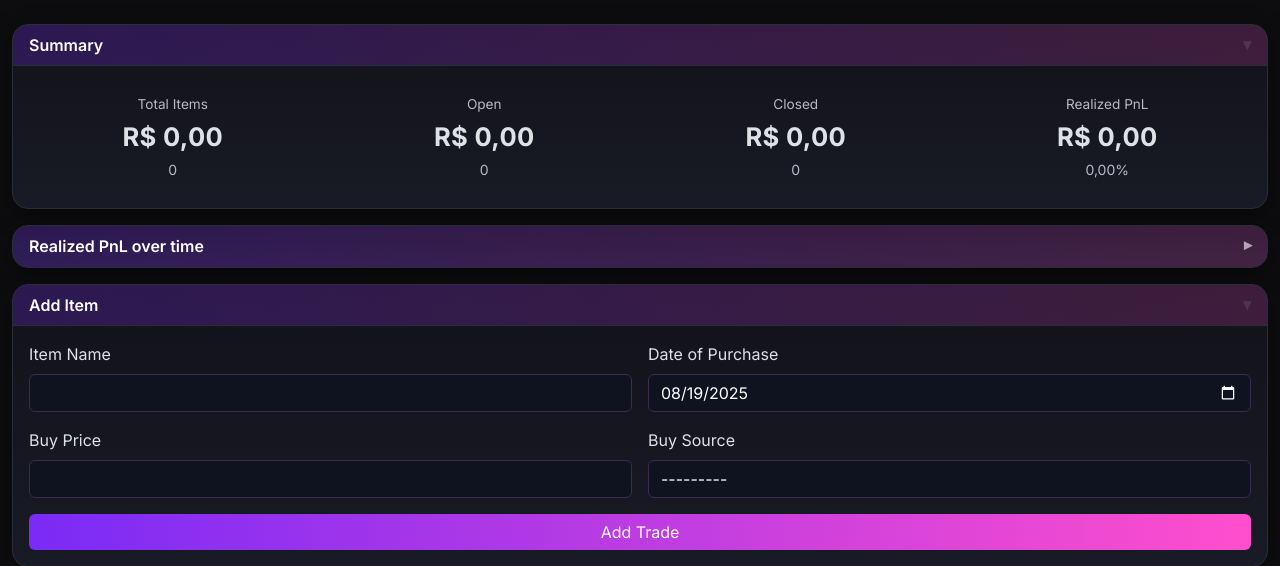
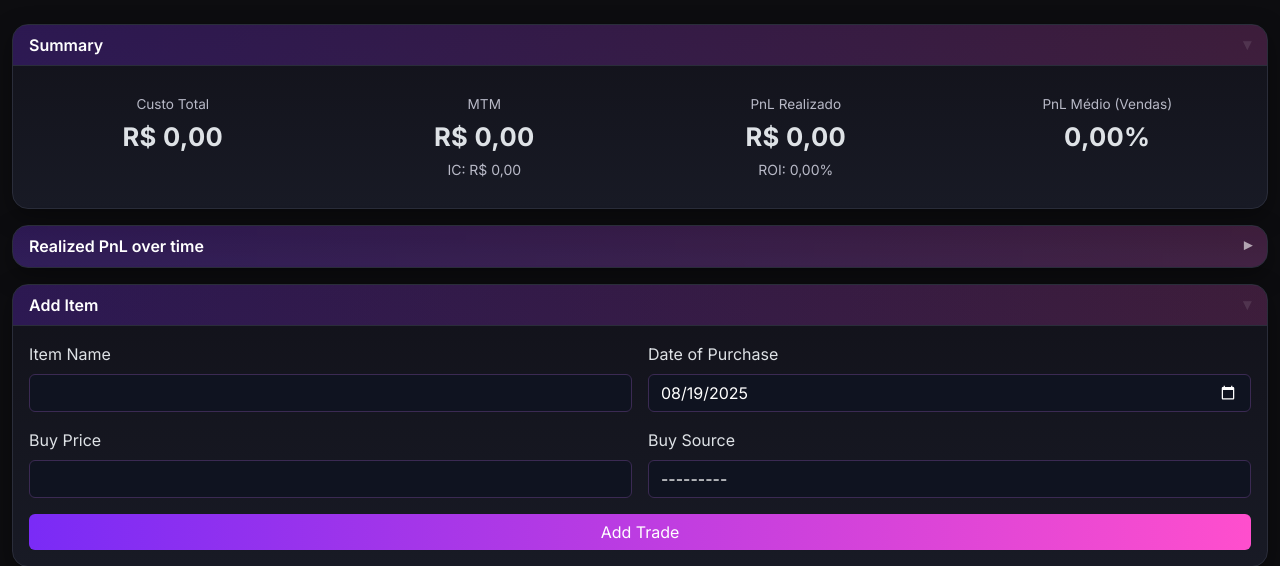
Before and after one commit to FCancella/Skins-Trading-Tracker, a Django app: page / in a window 1280 px wide. Shown: the part 57-623 px from the top of the page. Run offline with Django 4.2, Linux system fonts and the light colour scheme; the visitor is signed in with stand-in values (Sample User, id 1); data that the repository does not hold is empty.

Commit message:
Adjust metrics

```diff
--- a/static/styles.css
+++ b/static/styles.css
@@ -138,6 +138,18 @@ body{
   border: 1px solid rgba(122,43,246,.55);
 }
 
+.badge.status-open{
+  /* same pill look everywhere */
+  border-radius: 999px;
+  padding: .4rem .65rem;
+  font-weight: 600;
+
+  /* explicit colors so it's deterministic */
+  background: rgba(255,78,205,.25);   /* purple glass */
+  color: #e9dcff;
+  border: 1px solid rgba(255,78,205,.55);
+}
+
 /* Optional: identical hover for both Closed and Edit */
 .badge.status-closed:hover{
   filter: brightness(.96);
--- a/trades/templates/trades/index.html
+++ b/trades/templates/trades/index.html
@@ -12,24 +12,22 @@
         <div class="card-body">
           <div class="row text-center">
             <div class="col-6 col-md-3 kpi">
-              <div class="lbl">Total Items</div>
-              <div class="val">{{ summary.total_items_value|currency_brl }}</div>
-              <small class="text-muted-2">{{ summary.total_items_amnt }}</small>
+              <div class="lbl">Custo Total</div>
+              <div class="val">{{ summary.cost_basis|currency_brl }}</div>
             </div>
             <div class="col-6 col-md-3 kpi">
-              <div class="lbl">Open</div>
-              <div class="val">{{ summary.open_positions_value|currency_brl }}</div>
-              <small class="text-muted-2">{{ summary.open_positions_amnt }}</small>
+              <div class="lbl">MTM</div>
+              <div class="val">{{ summary.mtm_value|currency_brl }}</div>
+              <small class="text-muted-2">IC: {{ summary.invested|currency_brl }}</small>
             </div>
             <div class="col-6 col-md-3 kpi">
-              <div class="lbl">Closed</div>
-              <div class="val">{{ summary.closed_positions_value|currency_brl }}</div>
-              <small class="text-muted-2">{{ summary.closed_positions_amnt }}</small>
+              <div class="lbl">PnL Realizado</div>
+              <div class="val">{{ summary.realized_pnl_value|currency_brl }}</div>
+              <small class="text-muted-2">ROI: {{ summary.roi_percent|pct }}</small>
             </div>
             <div class="col-6 col-md-3 kpi">
-              <div class="lbl">Realized PnL</div>
-              <div class="val">{{ summary.total_realized_pnl|currency_brl }}</div>
-              <small class="text-muted-2">{{ summary.total_realized_pnl_pct|pct }}</small>
+              <div class="lbl">PnL Médio (Vendas)</div>
+              <div class="val">{{ summary.average_pnl_percent|pct }}</div>
             </div>
           </div>
         </div>
--- a/trades/views.py
+++ b/trades/views.py
@@ -7,12 +7,14 @@ statistics for the portfolio. The main page (`index`) brings together all
 components into a single responsive layout.
 """
 from __future__ import annotations
+from decimal import Decimal
 
 from django.contrib.auth import login
 from django.contrib.auth.forms import UserCreationForm
 from django.contrib.auth.decorators import login_required
 
-from django.db.models import F, Sum
+from django.db.models import F, Sum, Value
+from django.db.models.functions import Coalesce
 from django.http import HttpRequest, HttpResponse
 from django.shortcuts import redirect, render
 from django.utils import timezone
@@ -24,110 +26,111 @@ from .models import Trade, Investment
 def index(request: HttpRequest) -> HttpResponse:
     """Serve the single-page app: summary, add form, and portfolio table."""
 
-    # Handle adding a new trade
-    if request.method == "POST" and request.POST.get("action") == "add":
-        add_form = TradeForm(request.POST)
-        if add_form.is_valid():
-            add_form.save(owner=request.user)
-            return redirect("index")
+    if request.method == "POST":
+        action = request.POST.get("action")
+        if action == "add":
+            add_form = TradeForm(request.POST)
+            if add_form.is_valid():
+                add_form.save(owner=request.user)
+                return redirect("index")
+        elif action == "sell":
+            trade_id = request.POST.get("trade_id")
+            trade = Trade.objects.get(pk=trade_id, owner=request.user)
+            form = SellTradeForm(request.POST, instance=trade)
+            if form.is_valid():
+                form.save()
+                return redirect("index")
+        elif action == "edit":
+            trade_id = request.POST.get("trade_id")
+            trade = Trade.objects.get(pk=trade_id, owner=request.user)
+            form = TradeForm(request.POST, instance=trade)
+            if form.is_valid():
+                form.save(owner=request.user)
+                return redirect("index")
+        elif action == "invest":
+            investment_form = InvestmentForm(request.POST)
+            if investment_form.is_valid():
+                investment_form.save(owner=request.user)
+                return redirect("index")
 
-    # Handle updating an existing trade's sell details
-    elif request.method == "POST" and request.POST.get("action") == "sell":
-        trade_id = request.POST.get("trade_id")
-        trade = Trade.objects.get(pk=trade_id, owner=request.user)
-        form = SellTradeForm(request.POST, instance=trade)
-        if form.is_valid():
-            form.save()
-            return redirect("index")
-
-    # Handle editing an existing trade
-    elif request.method == "POST" and request.POST.get("action") == "edit":
-        trade_id = request.POST.get("trade_id")
-        trade = Trade.objects.get(pk=trade_id, owner=request.user)
-        form = TradeForm(request.POST, instance=trade)
-        if form.is_valid():
-            # The owner is already set on the instance, so we don't need to pass it to save()
-            form.save(owner=request.user)
-            return redirect("index")
-
-    # Handle adding a new investment
-    elif request.method == "POST" and request.POST.get("action") == "invest":
-        investment_form = InvestmentForm(request.POST)
-        if investment_form.is_valid():
-            investment_form.save(owner=request.user)
-            return redirect("index")
-
-    # GET request – render the page
+    # --- GET Request and Summary Calculations ---
     trades = Trade.objects.filter(owner=request.user).order_by("-date_of_purchase")
     investments = Investment.objects.filter(owner=request.user)
-
     today = timezone.localdate()
 
     open_qs = trades.filter(sell_price__isnull=True)
     closed_qs = trades.filter(sell_price__isnull=False)
 
-    # Cost basis (buy totals)
-    agg_total = trades.aggregate(buy_sum=Sum("buy_price"))
-    agg_open = open_qs.aggregate(buy_sum=Sum("buy_price"))
-    agg_closed = closed_qs.aggregate(sell_sum=Sum("sell_price"))
-    total_investment = investments.aggregate(total=Sum("amount"))["total"] or 0.0
+    # 1. Custo (Cost Basis)
+    cost_basis = trades.aggregate(total=Coalesce(Sum("buy_price"), Value(Decimal('0.0'))))['total']
 
-    total_items_value = agg_total["buy_sum"] or 0.0
-    open_positions_value = agg_open["buy_sum"] or 0.0
-    closed_positions_value = agg_closed["sell_sum"] or 0.0
+    # 2. PnL Realizado (Realized PnL)
+    realized_pnl_value = closed_qs.aggregate(
+        pnl=Coalesce(Sum(F("sell_price") - F("buy_price")), Value(Decimal('0.0')))
+    )['pnl']
 
-    # Realized PnL (R$)
-    realized_pnl_value = closed_qs.aggregate(
-        pnl_sum=Sum(F("sell_price") - F("buy_price"))
-    )["pnl_sum"] or 0.0
+    # 3. PnL Médio (para itens vendidos)
+    closed_aggregates = closed_qs.aggregate(
+        buy_sum=Coalesce(Sum("buy_price"), Value(Decimal('0.0'))),
+        sell_sum=Coalesce(Sum("sell_price"), Value(Decimal('0.0')))
+    )
+    closed_buy_sum = closed_aggregates['buy_sum']
+    closed_sell_sum = closed_aggregates['sell_sum']
 
-    # Calculate daily PnL for the graph, then a running total
+    average_pnl_factor = (closed_sell_sum / closed_buy_sum) if closed_buy_sum > 0 else Decimal('1.0')
+    average_pnl_percent = (average_pnl_factor - 1) * 100
+
+    # 4. MTM (Mark to Market)
+    mtm_value = Decimal('0.0')
+    for trade in trades:
+        if trade.sell_price is not None:
+            mtm_value += trade.sell_price
+        else:
+            # Estima o valor do item aberto usando o PnL médio dos itens fechados
+            mtm_value += trade.buy_price * (average_pnl_factor * Decimal(0.8))
+
+    # Outras métricas
+    total_investment = investments.aggregate(total=Coalesce(Sum("amount"), Value(Decimal('0.0'))))["total"]
+
+    # PnL Total % (ROI sobre o investimento)
+    roi_percent = (realized_pnl_value / total_investment * 100) if total_investment > 0 else Decimal('0.0')
+
+
+    summary = {
+        "cost_basis": float(cost_basis),
+        "invested": float(total_investment),
+        "realized_pnl_value": float(realized_pnl_value),
+        "average_pnl_percent": float(average_pnl_percent),
+        "mtm_value": float(mtm_value),
+        "roi_percent": float(roi_percent)
+    }
+
+    # --- Chart Data (sem alterações) ---
     daily_pnl = list(
         closed_qs
         .values(date=F('date_sold'))
         .annotate(daily_pnl=Sum(F('sell_price') - F('buy_price')))
         .order_by('date')
     )
-
-    # Calculate accumulated PnL
     accumulated_pnl = 0.0
     pnl_data = []
     for pnl in daily_pnl:
         if pnl['date'] is None: continue
         pnl['daily_pnl'] = float(pnl['daily_pnl'])
-        pnl['date'] = pnl['date'].strftime("%Y-%m-%d")  # convert date to string
-
         accumulated_pnl += pnl['daily_pnl']
         pnl_data.append({
-            'date': pnl['date'],
+            'date': pnl['date'].strftime("%Y-%m-%d"),
             'pnl': accumulated_pnl,
         })
 
-    # Attach the correct form for each trade, and set the stale purchase flag.
+    # --- Form preparation (sem alterações) ---
     for t in trades:
-        t.is_stale_purchase = bool(t.date_of_purchase and
-                                   (today - t.date_of_purchase).days >= 7 and
-                                   t.sell_price is None)
+        t.is_stale_purchase = bool(t.date_of_purchase and (today - t.date_of_purchase).days >= 7)
         if t.sell_price is None:
-            # For open trades, attach the sell form
             t.edit_form = SellTradeForm(instance=t)
         else:
-            # For closed trades, attach the full trade form
             t.edit_form = TradeForm(instance=t)
 
-    summary = {
-        "total_items_amnt": trades.count(),
-        "total_items_value": float(total_items_value),
-        "open_positions_amnt": open_qs.count(),
-        "open_positions_value": float(open_positions_value),
-        "closed_positions_amnt": closed_qs.count(),
-        "closed_positions_value": float(closed_positions_value),
-        "total_realized_pnl": float(realized_pnl_value),
-        "total_realized_pnl_pct": float(realized_pnl_value) / float(total_items_value) * 100 if total_items_value else 0,
-        "total_investment": float(total_investment)
-    }
-
-    # Prepare the add form (blank)
     add_form = TradeForm()
     investment_form = InvestmentForm()
 
@@ -142,10 +145,8 @@ def index(request: HttpRequest) -> HttpResponse:
     return render(request, "trades/index.html", context)
 
 def signup(request: HttpRequest) -> HttpResponse:
-    """Minimal signup: creates a user and logs them in, then redirects to index."""
     if request.user.is_authenticated:
         return redirect("index")
-
     if request.method == "POST":
         form = UserCreationForm(request.POST)
         if form.is_valid():
@@ -154,5 +155,4 @@ def signup(request: HttpRequest) -> HttpResponse:
             return redirect("index")
     else:
         form = UserCreationForm()
-
     return render(request, "registration/signup.html", {"form": form})
```
